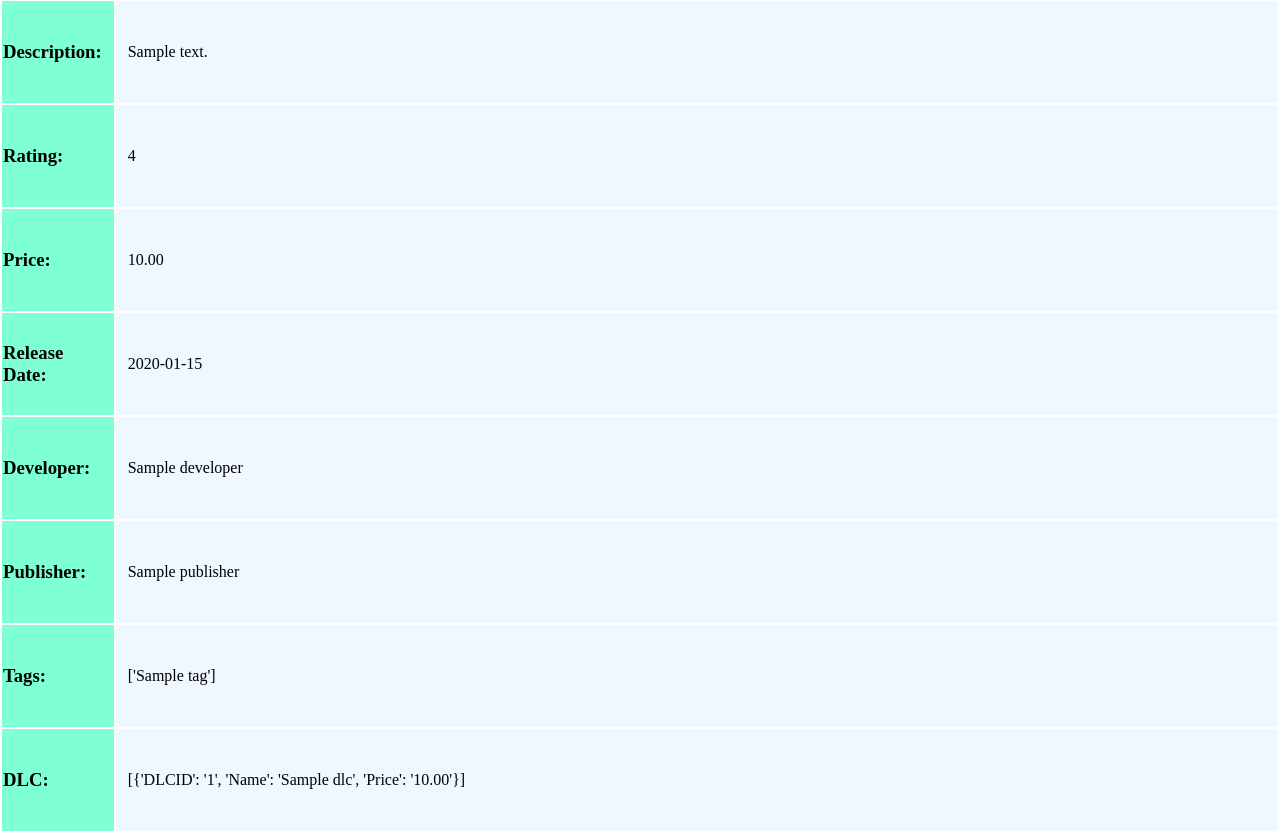
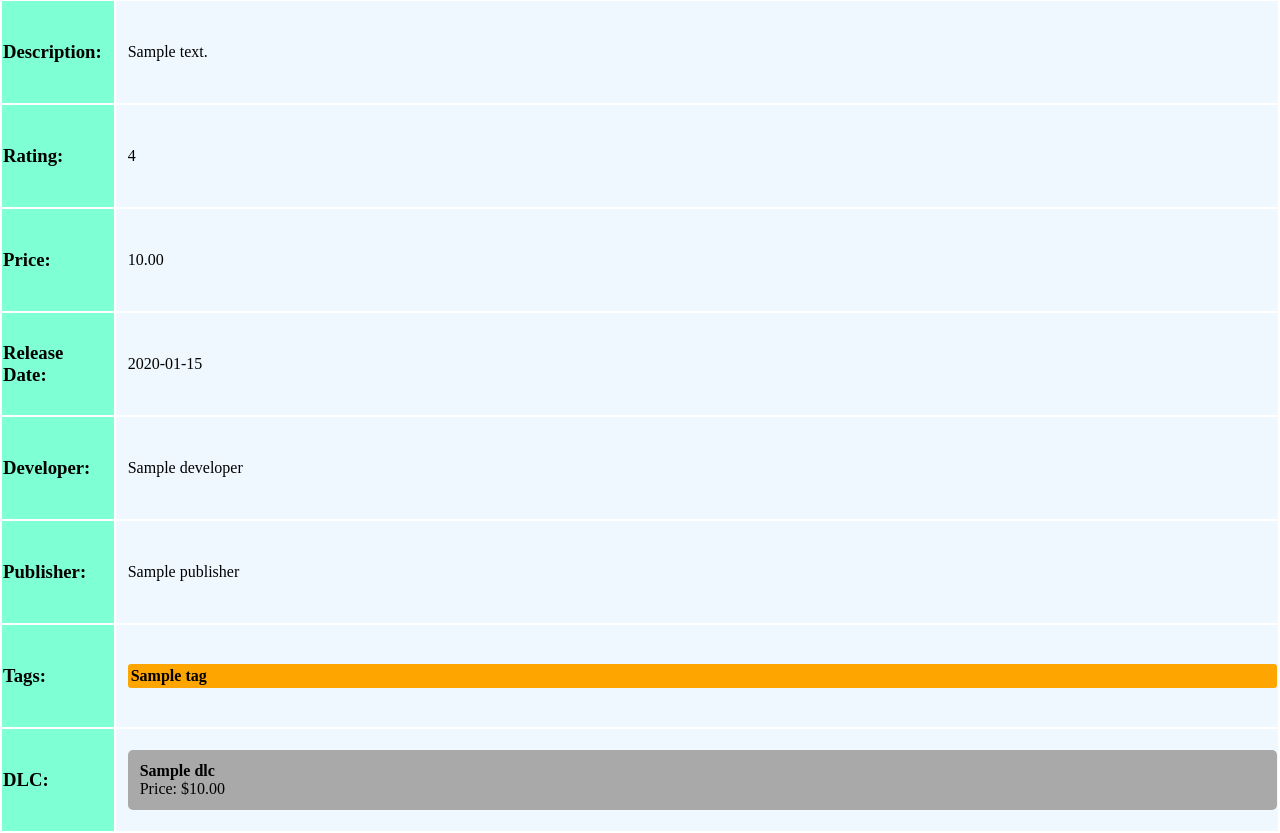
Before and after one commit to semiseoo/DBGameCatalogue, a Flask app: page /game/1 in a window 1280 px wide; the page is wider, and only the part inside the window is pictured. Shown: the part 157-990 px from the top of that part. Run offline with Flask 3, Linux system fonts and the light colour scheme; tables that the repository leaves empty hold one stand-in row (values such as "Sample post"); data that the repository does not hold is empty; some libraries are stand-ins or nearby versions.

Commit message:
styling gamepage.html

```diff
--- a/static/style.css
+++ b/static/style.css
@@ -75,6 +75,20 @@ opacity: 0.7;
     padding-left: 12px;
 }
 
+.gamepage-tags-box {
+    border-radius: 3px;
+    background-color: orange;
+    padding: 3px;
+}
+
+.gamepage-dlc-box {
+    background-color: darkgrey;
+    border-radius: 5px;
+    min-height: 20px;
+    min-width: 50px;
+    padding: 12px;
+}
+
 body {
     margin: 0;
 }
--- a/template/gamepage.html
+++ b/template/gamepage.html
@@ -31,11 +31,24 @@
     </tr>
     <tr>
         <td class="gamepage-table-label"><h3>Tags: </h3></td>
-        <td class="gamepage-table-item">{{ Tags }}</td>
+        <td class="gamepage-table-item">
+            {% for item in Tags %}
+                <div class="gamepage-tags-box">
+                    <strong>{{ item }}</strong>
+                </div>
+            {% endfor %}
+        </td>
     </tr>
     <tr>
         <td class="gamepage-table-label"><h3>DLC: </h3></td>
-        <td class="gamepage-table-item">{{ DLC }}</td>
+        <td class="gamepage-table-item">
+            {% for item in DLC %}
+                <div class="gamepage-dlc-box">
+                    <strong>{{ item.Name }}</strong><br>
+                    Price: ${{ item.Price }}
+                </div>
+            {% endfor %}
+        </td>
     </tr>
 </table>
 {% endblock %}
```
